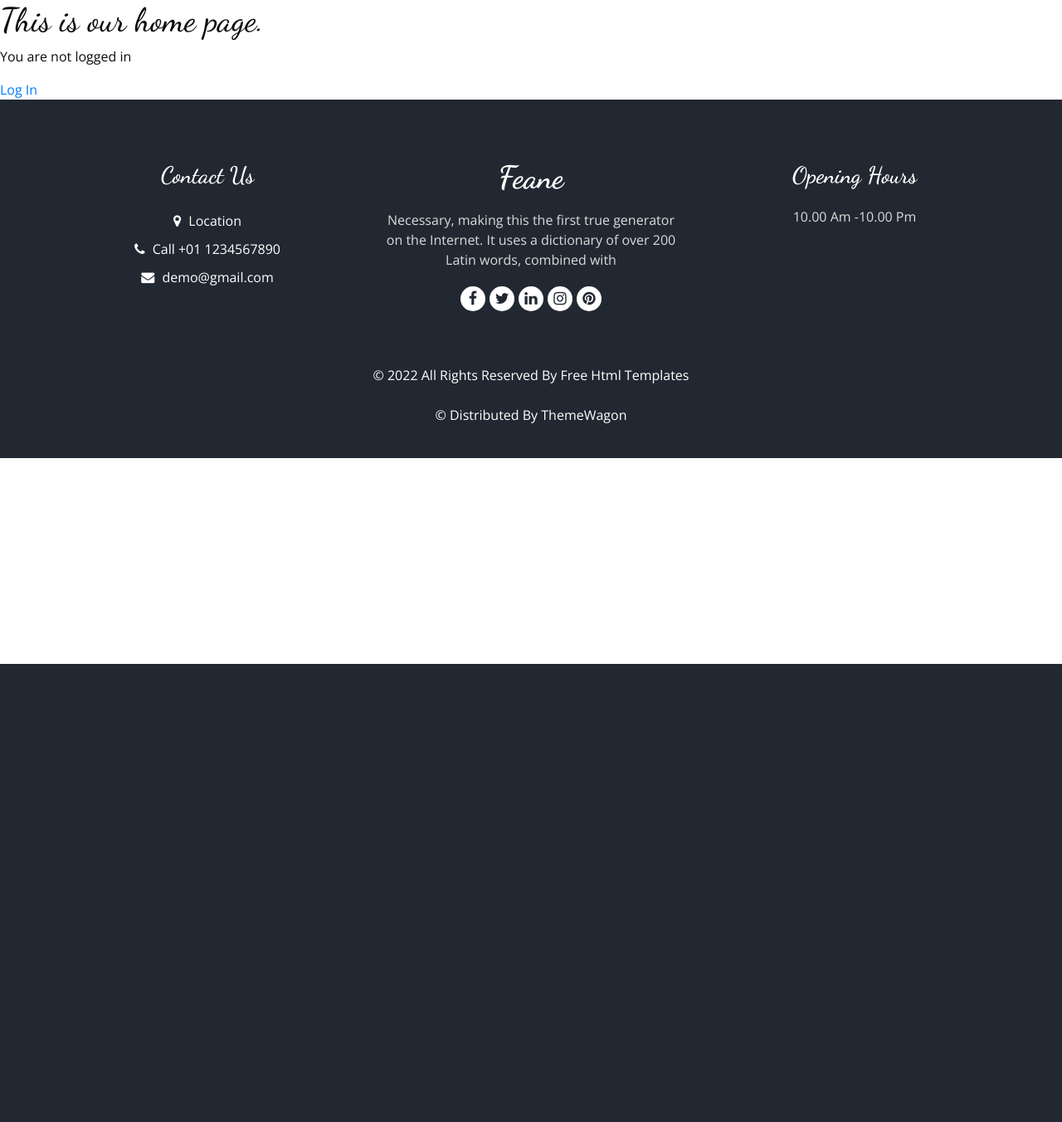
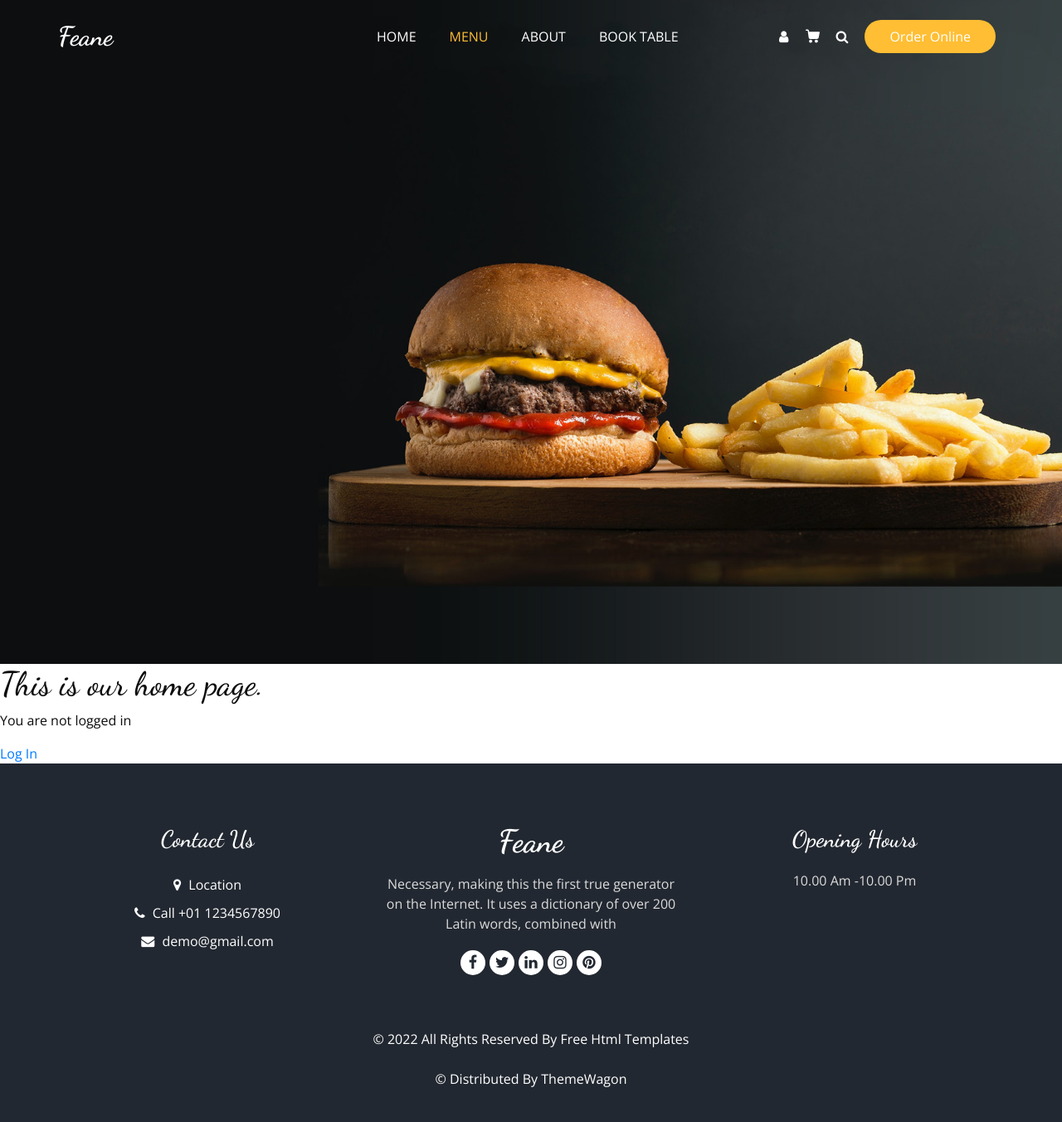
Before and after one commit to DorisiH/final_project_sda, a Django app: page /home/ in a window 1280 px wide. Shown: the whole page at 83% size. Before the commit the page ends 800 px from the top, so only its background shows below. Run offline with Django 4.2, Linux system fonts and the light colour scheme; some libraries are stand-ins or nearby versions.

Commit message:
FinalProject

```diff
--- a/home/templates/home/home.html
+++ b/home/templates/home/home.html
@@ -1,9 +1,13 @@
 {% extends 'base.html' %}
+
 {% load static %}
+
 {% block title %} Welcome home {% endblock title %}
 
 
 {% block content %}
+{% include 'header.html' %}
+
 <h1>This is our home page.</h1>
 {% if user.is_authenticated %}
   <p>Hi {{ user.username }}!</p>
@@ -13,5 +17,6 @@
   <a href="{% url 'login' %}">Log In</a>
 
 {% endif %}
+
     {% include 'foot.html' %}
 {% endblock content %}
--- a/templates/base.html
+++ b/templates/base.html
@@ -12,7 +12,7 @@
   <meta name="author" content="" />
   <link rel="shortcut icon" href="{% static 'images/favicon.png' %}" type="">
   <meta charset="utf-8">
-  <title>{% block title %}Django Auth Tutorial{% endblock %}</title>
+  <title>{% block title %}Django Auth Tutorial{% endblock title%}</title>
     <link rel="stylesheet" href="{% static 'css/bootstrap.css' %}">
     <link rel="stylesheet" href="{% static 'css/font-awesome.min.css' %}">
     <link rel="stylesheet" href="{% static 'css/responsive.css' %}">
--- /dev/null
+++ b/templates/header.html
@@ -0,0 +1,109 @@
+{% load static %}
+
+
+<div class="hero_area">
+    <div class="bg-box">
+      <img src="images/hero-bg.jpg" alt="">
+    </div>
+    <!-- header section strats -->
+    <header class="header_section">
+      <div class="container">
+        <nav class="navbar navbar-expand-lg custom_nav-container ">
+          <a class="navbar-brand" href="index.html">
+            <span>
+              Feane
+            </span>
+          </a>
+
+          <button class="navbar-toggler" type="button" data-toggle="collapse" data-target="#navbarSupportedContent" aria-controls="navbarSupportedContent" aria-expanded="false" aria-label="Toggle navigation">
+            <span class=""> </span>
+          </button>
+
+          <div class="collapse navbar-collapse" id="navbarSupportedContent">
+            <ul class="navbar-nav  mx-auto ">
+              <li class="nav-item">
+                <a class="nav-link" href="index.html">Home </a>
+              </li>
+              <li class="nav-item active">
+                <a class="nav-link" href="menu.html">Menu <span class="sr-only">(current)</span> </a>
+              </li>
+              <li class="nav-item">
+                <a class="nav-link" href="about.html">About</a>
+              </li>
+              <li class="nav-item">
+                <a class="nav-link" href="book.html">Book Table</a>
+              </li>
+            </ul>
+            <div class="user_option">
+              <a href="" class="user_link">
+                <i class="fa fa-user" aria-hidden="true"></i>
+              </a>
+              <a class="cart_link" href="#">
+                <svg version="1.1" id="Capa_1" xmlns="http://www.w3.org/2000/svg" xmlns:xlink="http://www.w3.org/1999/xlink" x="0px" y="0px" viewBox="0 0 456.029 456.029" style="enable-background:new 0 0 456.029 456.029;" xml:space="preserve">
+                  <g>
+                    <g>
+                      <path d="M345.6,338.862c-29.184,0-53.248,23.552-53.248,53.248c0,29.184,23.552,53.248,53.248,53.248
+                   c29.184,0,53.248-23.552,53.248-53.248C398.336,362.926,374.784,338.862,345.6,338.862z" />
+                    </g>
+                  </g>
+                  <g>
+                    <g>
+                      <path d="M439.296,84.91c-1.024,0-2.56-0.512-4.096-0.512H112.64l-5.12-34.304C104.448,27.566,84.992,10.67,61.952,10.67H20.48
+                   C9.216,10.67,0,19.886,0,31.15c0,11.264,9.216,20.48,20.48,20.48h41.472c2.56,0,4.608,2.048,5.12,4.608l31.744,216.064
+                   c4.096,27.136,27.648,47.616,55.296,47.616h212.992c26.624,0,49.664-18.944,55.296-45.056l33.28-166.4
+                   C457.728,97.71,450.56,86.958,439.296,84.91z" />
+                    </g>
+                  </g>
+                  <g>
+                    <g>
+                      <path d="M215.04,389.55c-1.024-28.16-24.576-50.688-52.736-50.688c-29.696,1.536-52.224,26.112-51.2,55.296
+                   c1.024,28.16,24.064,50.688,52.224,50.688h1.024C193.536,443.31,216.576,418.734,215.04,389.55z" />
+                    </g>
+                  </g>
+                  <g>
+                  </g>
+                  <g>
+                  </g>
+                  <g>
+                  </g>
+                  <g>
+                  </g>
+                  <g>
+                  </g>
+                  <g>
+                  </g>
+                  <g>
+                  </g>
+                  <g>
+                  </g>
+                  <g>
+                  </g>
+                  <g>
+                  </g>
+                  <g>
+                  </g>
+                  <g>
+                  </g>
+                  <g>
+                  </g>
+                  <g>
+                  </g>
+                  <g>
+                  </g>
+                </svg>
+              </a>
+              <form class="form-inline">
+                <button class="btn  my-2 my-sm-0 nav_search-btn" type="submit">
+                  <i class="fa fa-search" aria-hidden="true"></i>
+                </button>
+              </form>
+              <a href="" class="order_online">
+                Order Online
+              </a>
+            </div>
+          </div>
+        </nav>
+      </div>
+    </header>
+    <!-- end header section -->
+  </div>
```
